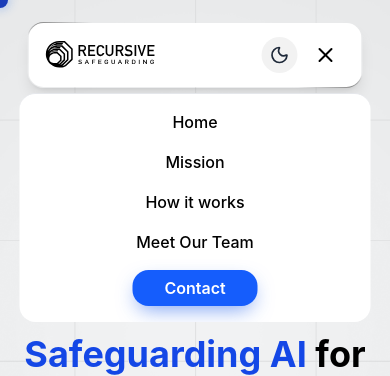
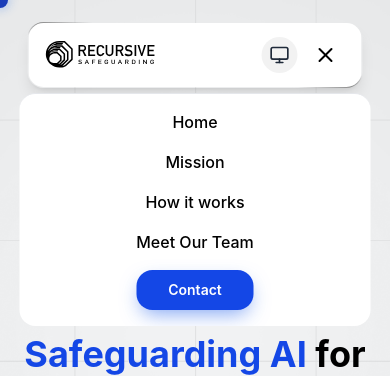
Before and after one commit to zaryabali001/updated-safeguard, a Next.js app: page / in a window 390 px wide. Both pictures are taken after a click on the button 325 px from the left and 55 px from the top of the page. Shown: the top 376 px of the page. Built offline with nearby package versions, Linux system fonts and the light colour scheme.

Commit message:
finaaaal

```diff
--- a/src/app/components/Footer.jsx
+++ b/src/app/components/Footer.jsx
@@ -7,7 +7,7 @@ import Image from "next/image";
 
 export default function Footer() {
   return (
-    <footer className="bg-[#111111] text-gray-300 py-12 px-6 md:px-16 lg:px-24 border-t border-gray-800">
+    <footer  id='contact' className="bg-[#111111] text-gray-300 py-12 px-6 md:px-16 lg:px-24 border-t border-gray-800">
       <div className="max-w-7xl mx-auto grid md:grid-cols-2 gap-12 items-center">
         {/* Left Section */}
         <div>
--- a/src/app/components/Hero.jsx
+++ b/src/app/components/Hero.jsx
@@ -34,6 +34,7 @@ export default function Hero() {
       className={`flex flex-col justify-center items-center text-center min-h-screen px-4 transition-colors duration-500
         pt-40 sm:pt-24 md:pt-32
         ${darkMode ? "bg-[#0f0f10] text-white" : "bg-gray-50 text-black"}`}
+        id="header"
       style={{
         backgroundImage: darkMode
           ? "url(/Background1.png)"
--- a/src/app/components/HowItWorks.jsx
+++ b/src/app/components/HowItWorks.jsx
@@ -93,6 +93,7 @@ export default function HowItWorks() {
       className={`w-full flex justify-center transition-colors duration-300 ${
         darkMode ? "bg-gray-900" : "bg-white"
       }`}
+      id="how-it-works"
     >
       <div className="max-w-7xl w-full flex flex-col md:flex-row items-center justify-between px-6 sm:px-10 md:px-16 lg:px-20 py-16 md:py-24 gap-12 lg:gap-20">
         {/* Left Text Section */}
--- a/src/app/components/HumanSteering.jsx
+++ b/src/app/components/HumanSteering.jsx
@@ -87,7 +87,7 @@ export default function HumanSteering() {
       }`}
     >
       <div
-        className={`rounded-3xl border-2 border-gray-300 dark:border-gray-700 p-8 md:p-12 w-full max-w-5xl hover:border-blue-800 flex justify-center ${
+        className={`rounded-3xl border-2 border-gray-300 dark:border-gray-700 p-8 md:p-12 w-full max-w-272 hover:border-blue-800 flex justify-center ${
           darkMode ? "bg-gray-900" : "bg-gray-100"
         }`}
       >
@@ -180,7 +180,7 @@ export default function HumanSteering() {
                   ref={(el) => (cardRefs.current[index] = el)}
                   className={`border-2 border-dashed ${
                     selected ? "border-blue-400" : "border-gray-300 "
-                  } rounded-lg p-4 ${bgColor} w-full sm:w-auto`}
+                  } rounded-lg p-4 ${bgColor} w-full sm:w-full`}
                 >
                   <div className="flex items-center gap-2 justify-center">
                     <div className="w-5 h-5 rounded flex items-center justify-center flex-shrink-0 bg-white">
--- a/src/app/components/MissionSection.jsx
+++ b/src/app/components/MissionSection.jsx
@@ -61,6 +61,7 @@ export default function MissionSection() {
     <section
       ref={containerRef}
       className="relative text-white py-24 md:py-28 overflow-hidden bg-cover bg-no-repeat bg-center h-full pt-10"
+      id="mission"
       style={{
         backgroundImage: "url('/missionbackground.jpg')",
         backgroundPosition: "left 1%",
--- a/src/app/components/Navbar.jsx
+++ b/src/app/components/Navbar.jsx
@@ -1,48 +1,112 @@
+
 "use client";
 import { useEffect, useState } from "react";
-import { Moon, Sun, Menu, X } from "lucide-react";
+import { Monitor, Moon, Sun, Menu, X } from "lucide-react";
 import Image from "next/image";
 
 export default function Navbar() {
-  const [darkMode, setDarkMode] = useState(false);
+  const [theme, setTheme] = useState("system");
   const [menuOpen, setMenuOpen] = useState(false);
 
   useEffect(() => {
     if (typeof window === "undefined") return;
-    const storedTheme = localStorage.getItem("theme");
-    const prefersDark = window.matchMedia("(prefers-color-scheme: dark)").matches;
-    const isDark = storedTheme === "dark" || (!storedTheme && prefersDark);
+
+    // Load theme from localStorage or default to "system"
+    const storedTheme = localStorage.getItem("theme") || "system";
+    setTheme(storedTheme);
+
+    const applyTheme = () => {
+      const isDark =
+        storedTheme === "dark" ||
+        (storedTheme === "system" &&
+          window.matchMedia("(prefers-color-scheme: dark)").matches);
       document.documentElement.classList.toggle("dark", isDark);
-    setDarkMode(isDark);
+    };
+
+    applyTheme();
+
+    // Set up listener for system theme changes if theme is "system"
+    if (storedTheme === "system") {
+      const mediaQuery = window.matchMedia("(prefers-color-scheme: dark)");
+      const handleSystemThemeChange = (e) => {
+        document.documentElement.classList.toggle("dark", e.matches);
+      };
+      mediaQuery.addEventListener("change", handleSystemThemeChange);
+      return () => mediaQuery.removeEventListener("change", handleSystemThemeChange);
+    }
   }, []);
 
-  const toggleDarkMode = () => {
-    const newMode = !darkMode;
-    setDarkMode(newMode);
-    document.documentElement.classList.toggle("dark", newMode);
-    localStorage.setItem("theme", newMode ? "dark" : "light");
+  const cycleTheme = () => {
+    const themes = ["system", "dark", "light"];
+    const currentIndex = themes.indexOf(theme);
+    const nextTheme = themes[(currentIndex + 1) % themes.length];
+    setTheme(nextTheme);
+    localStorage.setItem("theme", nextTheme);
+
+    const isDark =
+      nextTheme === "dark" ||
+      (nextTheme === "system" &&
+        window.matchMedia("(prefers-color-scheme: dark)").matches);
+    document.documentElement.classList.toggle("dark", isDark);
+
+    // Update system theme listener if switching to "system"
+    if (nextTheme === "system") {
+      const mediaQuery = window.matchMedia("(prefers-color-scheme: dark)");
+      const handleSystemThemeChange = (e) => {
+        document.documentElement.classList.toggle("dark", e.matches);
+      };
+      mediaQuery.addEventListener("change", handleSystemThemeChange);
+      return () => mediaQuery.removeEventListener("change", handleSystemThemeChange);
+    }
+  };
+
+  const isDarkMode =
+    theme === "dark" ||
+    (theme === "system" && window.matchMedia("(prefers-color-scheme: dark)").matches);
+
+  // Determine icon and label for the toggle button
+  const getThemeIcon = () => {
+    switch (theme) {
+      case "system":
+        return <Monitor className="w-5 h-5" />;
+      case "dark":
+        return <Moon className="w-5 h-5" />;
+      case "light":
+        return <Sun className="w-5 h-5" />;
+      default:
+        return <Monitor className="w-5 h-5" />;
+    }
+  };
+
+  const getNextThemeLabel = () => {
+    const themes = ["system", "dark", "light"];
+    const currentIndex = themes.indexOf(theme);
+    const nextTheme = themes[(currentIndex + 1) % themes.length];
+    return nextTheme.charAt(0).toUpperCase() + nextTheme.slice(1);
   };
 
   return (
-    <nav className="fixed top-2 left-1/2  items-center gap-3  mt-[2px] sm:mt-0 -translate-x-1/2 z-50 w-[90%] lg:w-[60%] flex justify-center px-2 sm:px-16">
+    <nav className="fixed top-2 left-1/2 items-center gap-3 mt-[2px] sm:mt-0 -translate-x-1/2 z-50 w-[90%] lg:w-[60%] flex justify-center px-2 sm:px-16 ">
       <div
         className={`relative flex justify-between items-center w-full max-w-6xl rounded-2xl mt-3 px-4 sm:px-6 py-3 sm:py-4 shadow-lg transition-colors duration-300 border border-transparent ${
-          darkMode ? "text-white" : "text-black"
+          isDarkMode ? "text-white" : "text-black"
         }`}
         style={{
           backgroundImage: `
-            linear-gradient(${darkMode ? "#0f0f10" : "white"}, ${darkMode ? "#0f0f10" : "white"}),
+            linear-gradient(${isDarkMode ? "#0f0f10" : "white"}, ${
+            isDarkMode ? "#0f0f10" : "white"
+          }),
             linear-gradient(to right bottom, #747474 0%, #17171700 10%, #17171700 90%, #747474 100%)
           `,
           backgroundClip: "padding-box, border-box",
           backgroundOrigin: "padding-box, border-box",
         }}
       >
-        {/* ✅ Logo */}
+        {/* Logo */}
         <div className="flex items-center gap-2 sm:gap-3">
           <div className="w-28 sm:w-32 h-10 sm:h-12 relative">
             <Image
-              src={darkMode ? "/white.svg" : "/black.svg"}
+              src={isDarkMode ? "/white.svg" : "/black.svg"}
               alt="Logo"
               fill
               className="object-contain transition-all duration-300"
@@ -51,99 +115,131 @@ export default function Navbar() {
           </div>
         </div>
 
-        {/* ✅ Desktop Links */}
+        {/* Desktop Links */}
         <div className="hidden md:flex space-x-6 lg:space-x-10 justify-center">
-          {["Home", "Mission", "How it works", "Meet Our Team"].map((link, i) => (
+          {[
+            { name: "Home", href: "#header" },
+            { name: "Mission", href: "#mission" },
+            { name: "How it works", href: "#how-it-works" },
+            { name: "Meet Our Team", href: "#team" },
+          ].map((link, i) => (
             <a
-              key={link}
-              href="#"
+              key={link.name}
+              href={link.href}
               className={`relative font-medium text-sm transition-all duration-300
                 after:content-[''] after:absolute after:w-0 after:h-[2px] after:left-0 after:-bottom-1
                 after:transition-all after:duration-300 hover:after:w-full ${
-                  darkMode
+                  isDarkMode
                     ? `${
                         i === 0 ? "text-blue-400" : "text-white"
                       } hover:text-blue-400 after:bg-blue-400`
                     : "text-black hover:text-blue-600 after:bg-blue-600"
                 }`}
             >
-              {link}
+              {link.name}
             </a>
           ))}
         </div>
 
-        {/* ✅ Desktop Buttons */}
+        {/* Desktop Buttons */}
         <div className="hidden md:flex items-center gap-3">
+          <div className="relative group">
             <button
-            onClick={toggleDarkMode}
-            aria-label="Toggle theme"
+              onClick={cycleTheme}
+              aria-label={`Switch to ${getNextThemeLabel()} theme`}
               className={`p-2 rounded-full transition ${
-              darkMode ? "bg-white/10" : "bg-black/5"
+                isDarkMode ? "bg-white/10 text-white hover:bg-white/20" : "bg-black/5 text-gray-800 hover:bg-black/10"
               }`}
             >
-            {darkMode ? (
-              <Sun className="w-5 h-5 text-white" />
-            ) : (
-              <Moon className="w-5 h-5 text-gray-800" />
-            )}
+              {getThemeIcon()}
             </button>
-          <button
-            className="bg-blue-700 hover:bg-blue-800 text-white font-semibold text-sm border-transparent sm:text-base px-8 sm:px- py-2.5 sm:py-3 rounded-[16px] transition
-             shadow-[0_8px_20px_-5px_rgba(37,99,235,0.6)]"
+            <span
+              className={`absolute top-full left-1/2 -translate-x-1/2 mt-2 px-2 py-1 text-xs font-medium rounded-md opacity-0 group-hover:opacity-100 transition-opacity duration-200 ${
+                isDarkMode ? "bg-gray-800 text-white" : "bg-gray-200 text-gray-800"
+              }`}
+            >
+              {getNextThemeLabel()}
+            </span>
+          </div>
+
+          <a
+            href="#contact"
+            className="bg-blue-700 hover:bg-blue-800 text-white font-semibold text-sm sm:text-base px-8 py-2.5 sm:py-3 rounded-[16px] transition shadow-[0_8px_20px_-5px_rgba(37,99,235,0.6)] cursor-pointer inline-block"
           >
             Contact
-      </button>
+          </a>
         </div>
 
-        {/* ✅ Mobile Controls */}
-        <div className="flex items-center gap-2 md:hidden ">
+        {/* Mobile Controls */}
+        <div className="flex items-center gap-2 md:hidden">
+          <div className="relative group">
             <button
-            onClick={toggleDarkMode}
-            aria-label="Toggle theme"
+              onClick={cycleTheme}
+              aria-label={`Switch to ${getNextThemeLabel()} theme`}
               className={`p-2 rounded-full transition ${
-              darkMode ? "bg-white/10" : "bg-black/5"
+                isDarkMode ? "bg-white/10 text-white hover:bg-white/20" : "bg-black/5 text-gray-800 hover:bg-black/10"
               }`}
             >
-            {darkMode ? (
-              <Sun className="w-5 h-5 text-white" />
-            ) : (
-              <Moon className="w-5 h-5 text-gray-800" />
-            )}
+              {getThemeIcon()}
             </button>
+            <span
+              className={`absolute top-full left-1/2 -translate-x-1/2 mt-2 px-2 py-1 text-xs font-medium rounded-md opacity-0 group-hover:opacity-100 transition-opacity duration-200 ${
+                isDarkMode ? "bg-gray-800 text-white" : "bg-gray-200 text-gray-800"
+              }`}
+            >
+              {getNextThemeLabel()}
+            </span>
+          </div>
           <button
             onClick={() => setMenuOpen(!menuOpen)}
             aria-label={menuOpen ? "Close menu" : "Open menu"}
             className="p-2 rounded-md transition"
           >
-            {menuOpen ? <X className="w-6 h-6" /> : <Menu className="w-6 h-6" />}
+            {menuOpen ? (
+              <X className="w-6 h-6" />
+            ) : (
+              <Menu className="w-6 h-6" />
+            )}
           </button>
         </div>
       </div>
 
-      {/* ✅ Mobile Menu */}
+      {/* Mobile Menu */}
       {menuOpen && (
         <div
           className={`absolute top-[75px] left-0 w-full px-4 sm:px-6 py-4 flex flex-col items-center gap-4 border-t rounded-2xl md:hidden overflow-hidden transition-all duration-300 mt-2 ${
-    darkMode
+            isDarkMode
               ? "bg-[#0f0f10] text-white border-white/20"
               : "bg-white text-black border-gray-200"
-  } ${menuOpen ? "max-h-96 opacity-100 scale-100" : "max-h-0 opacity-0 scale-95"}`}
-
-        >
-          {["Home", "Mission", "How it works", "Meet Our Team"].map((link) => (
-            <a
-              key={link}
-              href="#"
-              className={`font-medium text-base transition-colors ${
-                darkMode ? "hover:text-blue-400" : "hover:text-blue-600"
+          } ${
+            menuOpen
+              ? "max-h-96 opacity-100 scale-100"
+              : "max-h-0 opacity-0 scale-95"
           }`}
         >
-              {link}
+          {[
+            { name: "Home", href: "#header" },
+            { name: "Mission", href: "#mission" },
+            { name: "How it works", href: "#how-it-works" },
+            { name: "Meet Our Team", href: "#team" },
+          ].map((link) => (
+            <a
+              key={link.name}
+              href={link.href}
+              className={`font-medium text-base transition-colors ${
+                isDarkMode ? "hover:text-blue-400" : "hover:text-blue-600"
+              }`}
+            >
+              {link.name}
             </a>
           ))}
-          <button className="bg-blue-600 hover:bg-blue-700 text-white font-semibold px-8 rounded-[16px] py-1.5 transition shadow-[0_8px_20px_-5px_rgba(37,99,235,0.6)]">
+
+          <a
+            href="#contact"
+            className="bg-blue-700 hover:bg-blue-800 text-white font-semibold text-sm sm:text-base px-8 py-2.5 sm:py-3 rounded-[16px] transition shadow-[0_8px_20px_-5px_rgba(37,99,235,0.6)] cursor-pointer inline-block"
+          >
             Contact
-          </button>
+          </a>
         </div>
       )}
     </nav>
--- a/src/app/components/OurTeam.jsx
+++ b/src/app/components/OurTeam.jsx
@@ -104,6 +104,7 @@ export default function OurTeam() {
       initial={{ opacity: 0 }}
       animate={{ opacity: 1 }}
       transition={{ duration: 0.8 }}
+      id="team"
       className={`min-h-screen py-16 px-6 sm:px-10 transition-colors duration-500 ${
         darkMode ? "bg-gray-900" : "bg-white"
       }`}
--- a/src/app/page.js
+++ b/src/app/page.js
@@ -10,7 +10,7 @@ import HowItWorks from "./components/HowItWorks";
 import AgentPlanComponent from "./components/AgentPlanComponent";
 export default function Home() {
   return (
-    <main className="min-h-screen bg-white text-black dark:bg-[#0f0f10] dark:text-white transition-colors duration-500">
+    <main className=" bg-white text-black flex flex-col gap-0">
       <Navbar />
       <Hero />
       <MissionSection />
```
Also changed, not shown: src/app/globals.css (+8 -0 lines). Lines whose indentation alone changed are shown as unchanged.
